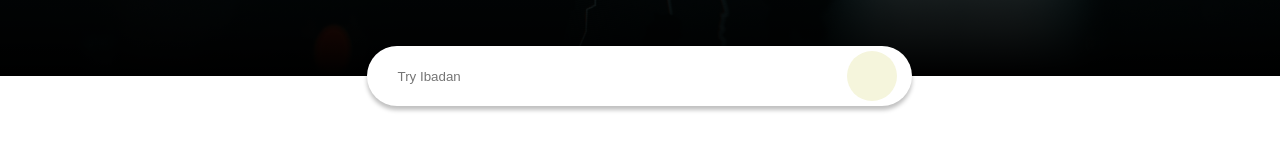
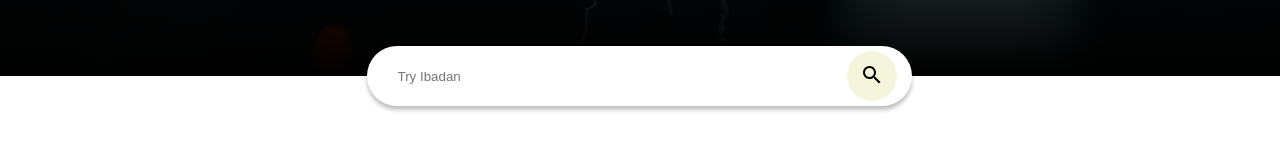
Before and after one commit to samjust2ok/corona, a React (Create React App) app: page / in a window 1280 px wide. Shown: the part 208-359 px from the top of the page. Built offline with nearby package versions, Linux system fonts and the light colour scheme; no server answers.

Commit message:
Added icon to the search field

```diff
--- a/src/pages/Dashboard/index.js
+++ b/src/pages/Dashboard/index.js
@@ -7,6 +7,7 @@ import EditIcon from '@material-ui/icons/Edit';
 import Button from '@material-ui/core/Button';
 import Menu from '@material-ui/core/Menu';
 import MenuItem from '@material-ui/core/MenuItem';
+import SearchIcon from '@material-ui/icons/Search'
 import { Option } from '../../components/Input'
 import './styles.scss';
 
@@ -79,7 +80,7 @@ const MenuStyle = {
 
         <form className='city-search'>
           <input className='city-search-input' placeholder='Try Ibadan' />
-          <button type='submit' />
+          <button type='submit'> <SearchIcon /> </button>
         </form>
       </div>
     </div>
--- a/src/pages/Main/index.js
+++ b/src/pages/Main/index.js
@@ -1,6 +1,7 @@
 import React from 'react';
 import Card from '../../components/Card';
 import Background from '../../images/covid-19-map.jpg'
+import SearchIcon from '@material-ui/icons/Search'
 import './styles.css';
 
 const bgImage = {
@@ -17,7 +18,7 @@ const Main = () => (
         </h2>
         <form className='city-search'>
           <input className='city-search-input' placeholder='Try Ibadan' />
-          <button type='submit' />
+          <button type='submit'> <SearchIcon /> </button>
         </form>
       </div>
     </div>
```
